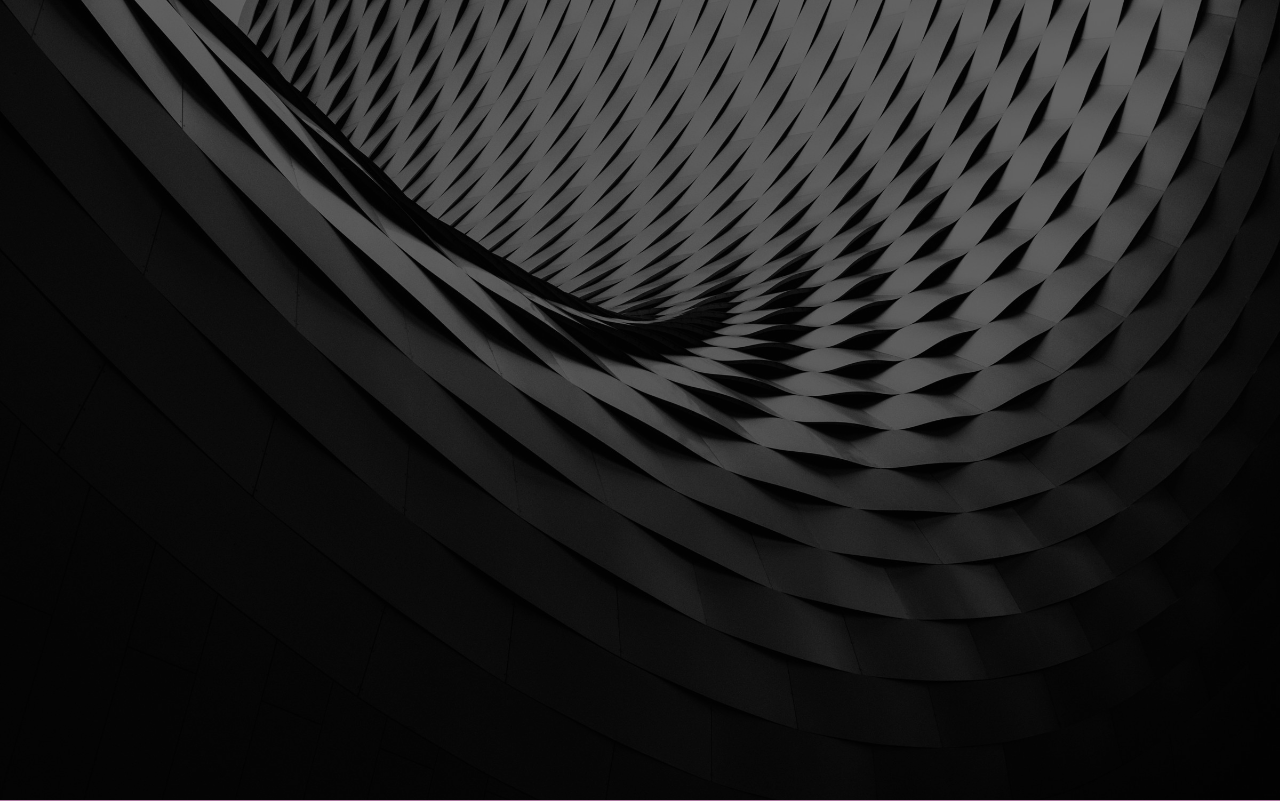
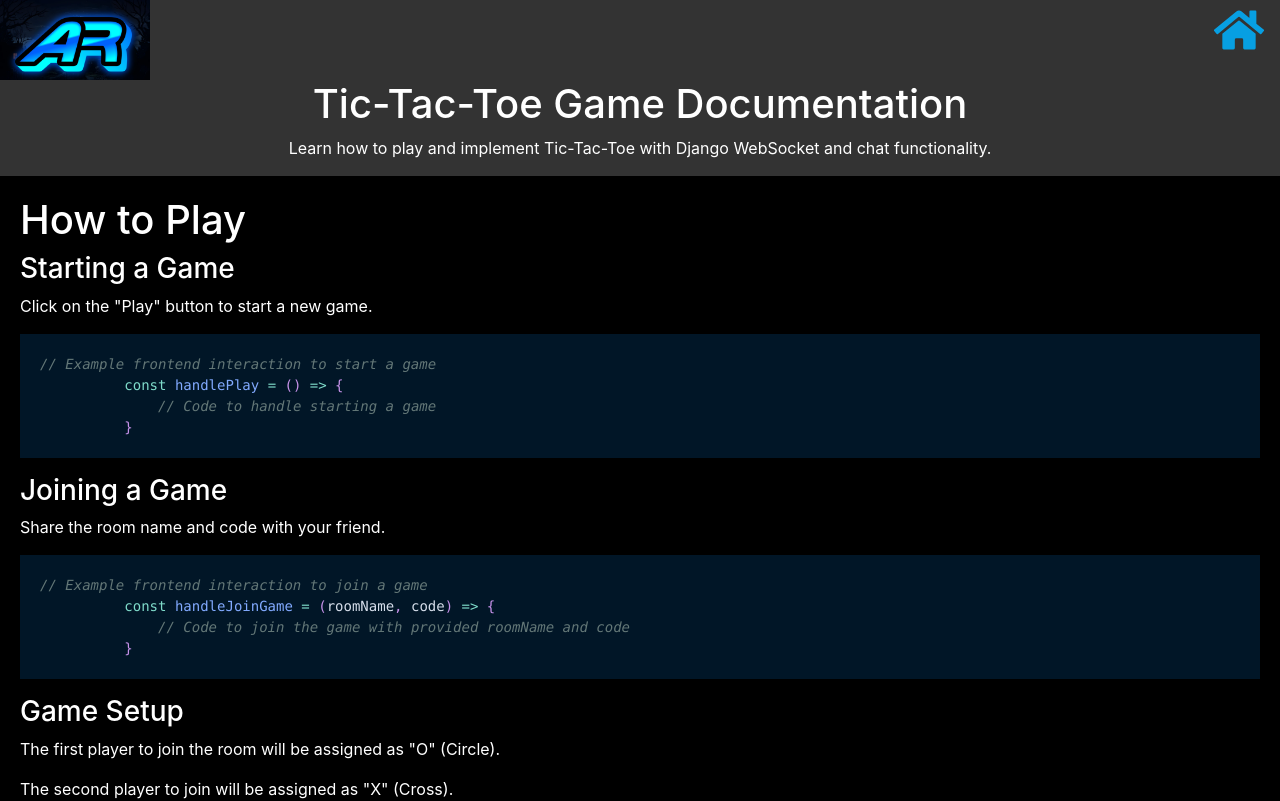
Before and after one commit to hemant030406/Tic-Tac-Toe, a React (Create React App) app: page /docs in a window 1280 px wide. Before the commit this address had no page. Shown: the top 801 px of the page. Built offline with nearby package versions, Linux system fonts and the light colour scheme.

Commit message:
docs added

```diff
--- a/package.json
+++ b/package.json
@@ -12,6 +12,7 @@
     "@testing-library/jest-dom": "^5.17.0",
     "@testing-library/react": "^13.4.0",
     "@testing-library/user-event": "^13.5.0",
+    "prism-react-renderer": "^2.3.1",
     "react": "^18.2.0",
     "react-dom": "^18.2.0",
     "react-icons": "^5.2.1",
--- a/src/App.js
+++ b/src/App.js
@@ -11,6 +11,7 @@ import Chat from './components/Chat/Chat';
 import { Provider } from 'react-redux';
 import store from './components/Reducer/Store';
 import Main from './components/Main/Main';
+import Docs from './components/Docs/Docs';
 
 function App() {
   return (
@@ -18,6 +19,7 @@ function App() {
       <Router>
         <Routes>
           <Route path='/' element={<Main/>} />
+          <Route path='/docs' element={<Docs/>} />
           <Route path='/room' element={<CreateRoom />} />
           <Route path='/room/:roomName/:name' element={<Home />} />
         </Routes>
--- /dev/null
+++ b/src/components/Docs/CodeSnippet.jsx
@@ -0,0 +1,29 @@
+import React from 'react';
+import PropTypes from 'prop-types';
+import {Highlight, defaultProps } from 'prism-react-renderer';
+import {themes} from 'prism-react-renderer';
+
+const CodeSnippet = ({ language, children }) => {
+  return (
+    <Highlight theme={themes.nightOwl} code={children.trim()} language={language}>
+      {({ className, style, tokens, getLineProps, getTokenProps }) => (
+        <pre className={className} style={{ ...style, padding: '20px', overflowX: 'auto' }}>
+          {tokens.map((line, i) => (
+            <div key={i} {...getLineProps({ line, key: i })}>
+              {line.map((token, key) => (
+                <span key={key} {...getTokenProps({ token, key })} />
+              ))}
+            </div>
+          ))}
+        </pre>
+      )}
+    </Highlight>
+  );
+}
+
+CodeSnippet.propTypes = {
+  language: PropTypes.string.isRequired,
+  children: PropTypes.string.isRequired,
+};
+
+export default CodeSnippet;
--- /dev/null
+++ b/src/components/Docs/Docs.jsx
@@ -0,0 +1,20 @@
+import React from 'react';
+import Header from './Header';
+import Sidebar from './Sidebar';
+import DocumentationSections from './DocumentationSections';
+import Footer from './Footer';
+
+const Docs = () => {
+  return (
+    <div className="app">
+      <Header />
+      <div className="content">
+        {/* <Sidebar /> */}
+        <DocumentationSections />
+      </div>
+      <Footer />
+    </div>
+  );
+}
+
+export default Docs;
--- /dev/null
+++ b/src/components/Docs/DocumentationSections.jsx
@@ -0,0 +1,57 @@
+import React from 'react';
+import CodeSnippet from './CodeSnippet';
+import HowToPlaySection from './HowToPlay';
+
+const DocumentationSections = () => {
+  return (
+    <main className="documentation">
+      <HowToPlaySection/>
+      {/* <section id="setup" className="section">
+        <h2>Setup and Installation</h2>
+        <p>Instructions for setting up the Django backend and React frontend.</p>
+        <CodeSnippet language="bash">
+          {`
+          # Clone the repository
+          git clone https://github.com/your/repository.git
+
+          # Install backend dependencies
+          cd backend/
+          pip install -r requirements.txt
+
+          # Install frontend dependencies
+          cd ../frontend/
+          npm install
+          `}
+        </CodeSnippet>
+      </section>
+
+      <section id="backend" className="section">
+        <h2>Backend Implementation</h2>
+        <p>Details about Django models, views, and WebSocket integration.</p>
+        <CodeSnippet language="python">
+          {`
+          # Django models example
+          class User(models.Model):
+              username = models.CharField(max_length=100)
+              # Other fields...
+
+          # Django views example
+          def index(request):
+              return render(request, 'index.html')
+
+          # Django WebSocket consumer example
+          class GameConsumer(JsonWebsocketConsumer):
+              def connect(self):
+                  # WebSocket connection logic
+                  pass
+          `}
+        </CodeSnippet>
+      </section> */}
+
+
+      {/* Other sections like Frontend, Gameplay Features, Chat Functionality, Deployment, Testing, Future Enhancements */}
+    </main>
+  );
+}
+
+export default DocumentationSections;
--- /dev/null
+++ b/src/components/Docs/Footer.jsx
@@ -0,0 +1,11 @@
+import React from 'react';
+
+const Footer = () => {
+  return (
+    <footer className="footer">
+      <p>&copy; 2024 Tic-Tac-Toe Documentation</p>
+    </footer>
+  );
+}
+
+export default Footer;
--- /dev/null
+++ b/src/components/Docs/Header.jsx
@@ -0,0 +1,36 @@
+import React, { useState } from 'react';
+import Nav from '../Nav/Nav';
+import { FaHome } from "react-icons/fa";
+import { Navigate, useNavigate } from 'react-router-dom';
+
+const Header = () => {
+
+    const [isHomeHovered,setIsHomeHovered] = useState(false)
+
+    let nav = useNavigate()
+
+    const homeStyle = {
+        transition: 'transform 0.4s',
+        cursor: 'pointer',
+        transform: isHomeHovered ? 'scale(1.2)' : 'scale(1)',
+        float:'right',
+        top: 0,
+        zIndex: 1000,
+        marginRight: '1rem',
+        marginTop: '0.3rem',
+        cursor: 'pointer'
+    };
+
+    return (
+        <header className="header">
+        <div style={{width:'50vw',display:'inline-block',float:'left'}}>
+            <Nav icons={false} color={'transparent'} />
+        </div>
+            <FaHome size={50} color='#00b1ffdb' style={homeStyle} onMouseOver={() => setIsHomeHovered(true)} onMouseOut={() => setIsHomeHovered(false)} onClick={() => nav('/')} />
+            <h1 style={{marginTop:'5rem'}}>Tic-Tac-Toe Game Documentation</h1>
+            <p>Learn how to play and implement Tic-Tac-Toe with Django WebSocket and chat functionality.</p>
+        </header>
+    );
+}
+
+export default Header;
--- /dev/null
+++ b/src/components/Docs/HowToPlay.jsx
@@ -0,0 +1,110 @@
+import React from 'react';
+import CodeSnippet from './CodeSnippet'; // Assuming you have a CodeSnippet component for code blocks
+
+const HowToPlaySection = () => {
+  return (
+    <section id="how-to-play" className="section">
+      <h1>How to Play</h1>
+
+      <div className="how-to-play-step">
+        <h3>Starting a Game</h3>
+        <p>Click on the "Play" button to start a new game.</p>
+        <CodeSnippet language="javascript">
+          {`
+          // Example frontend interaction to start a game
+          const handlePlay = () => {
+              // Code to handle starting a game
+          }
+          `}
+        </CodeSnippet>
+      </div>
+
+      <div className="how-to-play-step">
+        <h3>Joining a Game</h3>
+        <p>Share the room name and code with your friend.</p>
+        <CodeSnippet language="javascript">
+          {`
+          // Example frontend interaction to join a game
+          const handleJoinGame = (roomName, code) => {
+              // Code to join the game with provided roomName and code
+          }
+          `}
+        </CodeSnippet>
+      </div>
+
+      <div className="how-to-play-step">
+        <h3>Game Setup</h3>
+        <p>The first player to join the room will be assigned as "O" (Circle).</p>
+        <p>The second player to join will be assigned as "X" (Cross).</p>
+        <CodeSnippet language="javascript">
+          {`
+          // Example logic to assign symbols based on joining order
+          const assignSymbols = (players) => {
+              // Logic to determine player symbols (O or X)
+          }
+          `}
+        </CodeSnippet>
+      </div>
+
+      <div className="how-to-play-step">
+        <h3>Gameplay</h3>
+        <p>Players take turns to place their symbol ("O" or "X") on the 3x3 grid.</p>
+        <p>The goal is to get three of your symbols in a row, column, or diagonal.</p>
+        <CodeSnippet language="javascript">
+          {`
+          // Example frontend interaction for gameplay mechanics
+          const handleMove = (row, col) => {
+              // Code to handle player moves on the board
+          }
+          `}
+        </CodeSnippet>
+      </div>
+
+      <div className="how-to-play-step">
+        <h3>Chat Functionality</h3>
+        <p>Click on the chat icon located in the top right corner of the game screen.</p>
+        <p>A chat box will appear where players can exchange messages.</p>
+        <p>Messages sent by the current player will be aligned to the right side.</p>
+        <p>Messages sent by the opponent will be aligned to the left side.</p>
+        <CodeSnippet language="javascript">
+          {`
+          // Example frontend implementation of chat functionality
+          const sendMessage = (message) => {
+              // Code to send a message in the chat
+          }
+          `}
+        </CodeSnippet>
+      </div>
+
+      <div className="how-to-play-step">
+        <h3>Ending the Game</h3>
+        <p>The game ends when one player achieves three symbols in a row, column, or diagonal, or if the board is full with no winner (draw).</p>
+        <CodeSnippet language="javascript">
+          {`
+          // Example logic to determine game end conditions
+          const checkGameEnd = (board) => {
+              // Code to check if there's a winner or if it's a draw
+          }
+          `}
+        </CodeSnippet>
+      </div>
+
+      <div className="how-to-play-step">
+        <h3>Exiting the Room</h3>
+        <p>Click on the delete icon located in the top right corner of the game screen.</p>
+        <p>The room will be deleted and both of you will be out of the game.</p>
+        <CodeSnippet language="javascript">
+          {`
+          // Example logic to delete a room
+          const deleteRoom = (room) => {
+              // Code to delete a room
+          }
+          `}
+        </CodeSnippet>
+      </div>
+
+    </section>
+  );
+};
+
+export default HowToPlaySection;
--- /dev/null
+++ b/src/components/Docs/Sidebar.jsx
@@ -0,0 +1,22 @@
+import React from 'react';
+
+const Sidebar = () => {
+  return (
+    <aside className="sidebar">
+      <nav>
+        <ul>
+          <li><a href="#setup">Setup and Installation</a></li>
+          <li><a href="#backend">Backend Implementation</a></li>
+          <li><a href="#frontend">Frontend Implementation</a></li>
+          <li><a href="#gameplay">Gameplay Features</a></li>
+          <li><a href="#chat">Chat Functionality</a></li>
+          <li><a href="#deployment">Deployment</a></li>
+          <li><a href="#testing">Testing</a></li>
+          <li><a href="#future">Future Enhancements</a></li>
+        </ul>
+      </nav>
+    </aside>
+  );
+}
+
+export default Sidebar;
--- a/src/components/Main/Main.jsx
+++ b/src/components/Main/Main.jsx
@@ -34,7 +34,7 @@ const Main = () => {
             <h2>New to our world? Read the instructions carefully to get the hang of things!</h2>
           </div>
           <div className='main-buttons'>
-            <div className='main-instrs main-button'>
+            <div className='main-instrs main-button' onClick={() => navigate('/docs')}>
               <SlDocs />
               <p style={{ margin: '0' }}>Docs</p>
             </div>
--- a/src/index.css
+++ b/src/index.css
@@ -10,9 +10,9 @@ body {
   min-height: 72rem; */
   background-image: url('../public/images/home_bg.png');
   background-size: cover;
-  background-repeat: no-repeat;
+  /* background-repeat: no-repeat; */
   scroll-behavior: smooth;
-  overflow: hidden;
+  /* overflow: hidden; */
 }
 
 /* #root > div {
@@ -29,3 +29,50 @@ code {
   font-family: source-code-pro, Menlo, Monaco, Consolas, 'Courier New',
     monospace;
 }
+
+
+.app {
+  display: flex;
+  flex-direction: column;
+  min-height: 100%;
+}
+
+.header {
+  background-color: #333;
+  color: #fff;
+  /* padding: 20px; */
+  text-align: center;
+}
+
+.content {
+  display: flex;
+  flex: 1;
+  background-color: rgba(0, 0, 0, 1);
+}
+
+.sidebar {
+  width: 250px;
+  background-color: #f0f0f0;
+  padding: 20px;
+  position: fixed;
+  right: 0;
+}
+
+.section {
+  margin-bottom: 40px;
+}
+
+.documentation {
+  flex: 1;
+  padding: 20px;
+  overflow-y: auto;
+  color: white;
+}
+
+.footer {
+  background-color: #333;
+  color: #fff;
+  text-align: center;
+  padding: 10px;
+  margin-top: auto;
+}
```
Also changed, not shown: 1 other file (tests, documents, lock files or other folders).
